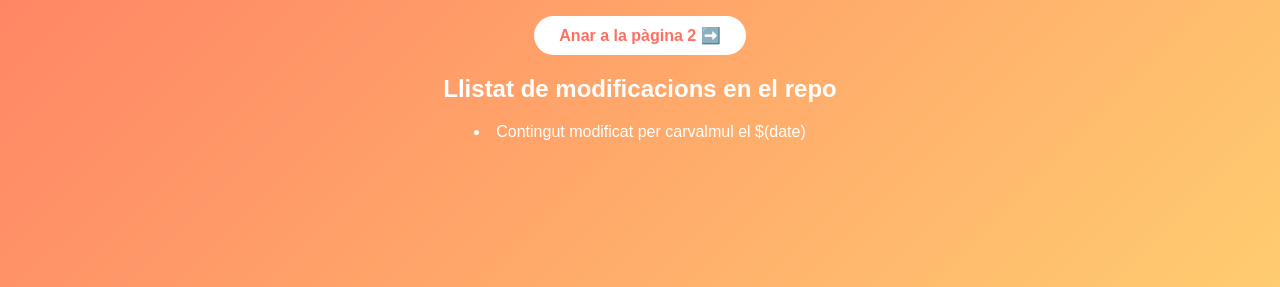
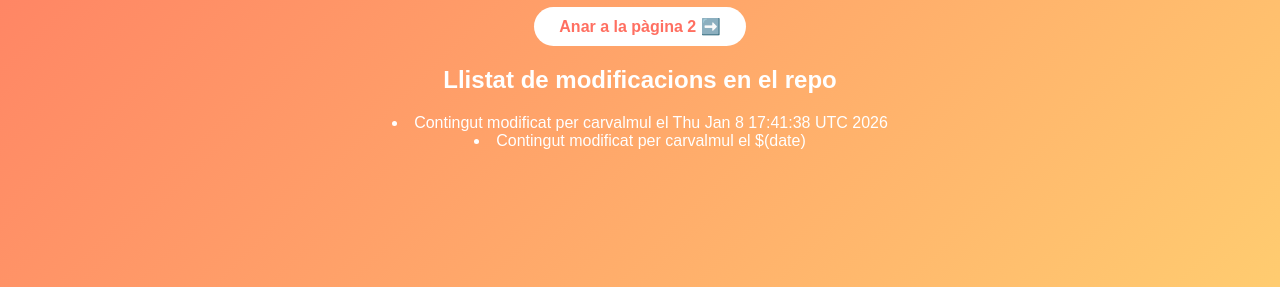
Before and after one commit to carvalmul/intermodular09carlos, a plain HTML site: page index.html in a window 1280 px wide. Shown: the part 513-800 px from the top of the page. Drawn offline with Linux system fonts and the light colour scheme.

Commit message:
Afegit contingut a README.md i modificat index.html

```diff
--- a/index.html
+++ b/index.html
@@ -64,6 +64,7 @@
   <div>
     <h2>Llistat de modificacions en el repo</h2>
     <ul></ul>
+<li>Contingut modificat per carvalmul el Thu Jan  8 17:41:38 UTC 2026</li>
     <li>Contingut modificat per carvalmul el $(date)</li>
   </div>
 
```
Also changed, not shown: 1 other file.
